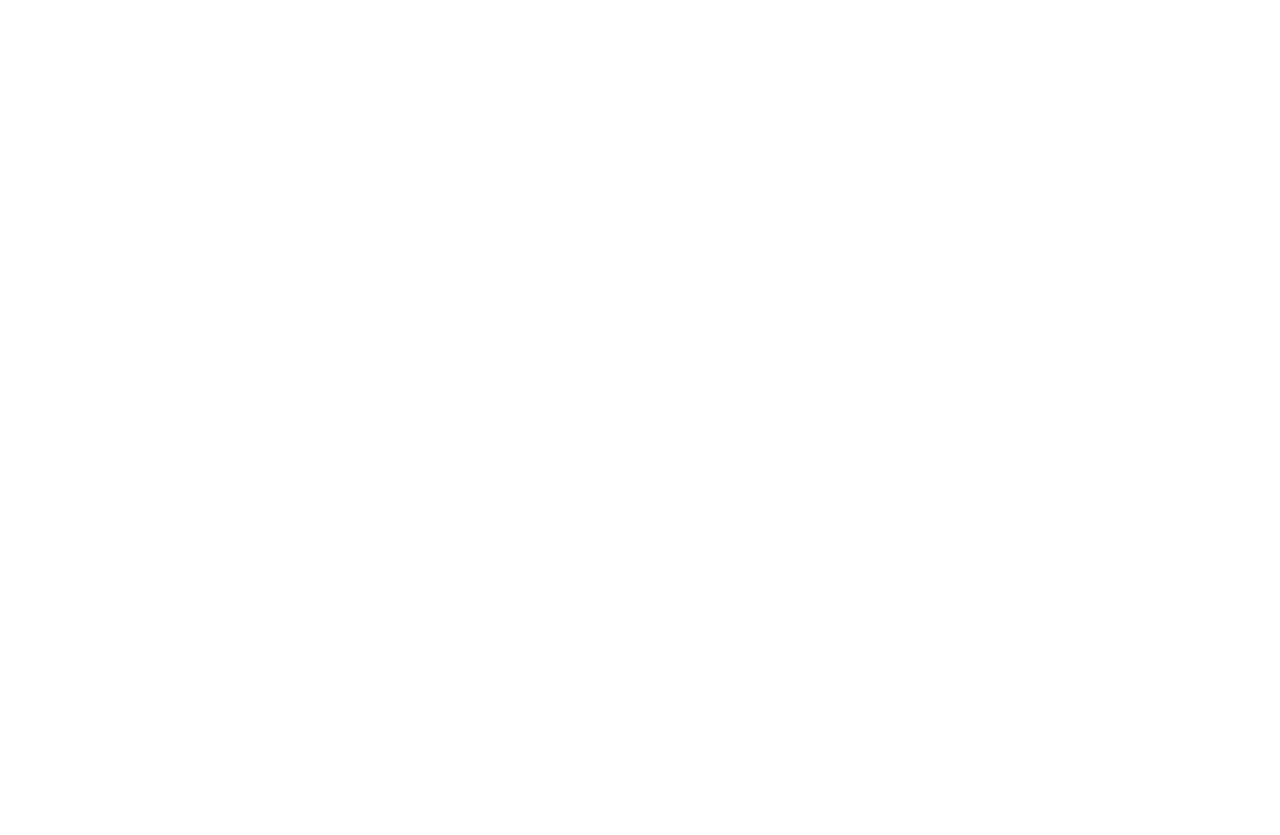
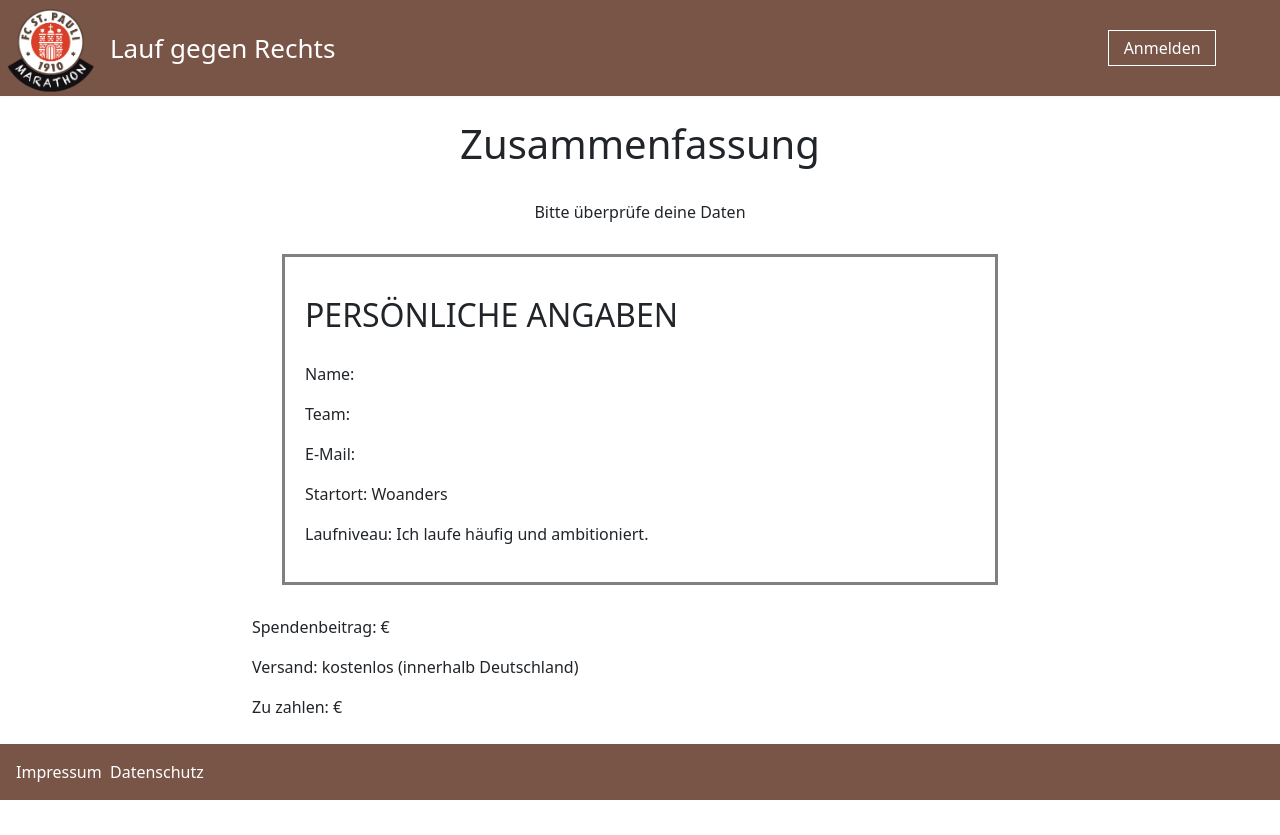
Before and after one commit to pace-running/pace3, a Next.js app in the folder frontend/pace-ui/: page /summary in a window 1280 px wide. Before the commit the page ends 800 px from the top, so only its background shows below. Built offline with nearby package versions, Linux system fonts and the light colour scheme.

Commit message:
Added Summary page and fixed some minor typing in join page
Co-authored by maximefloriani <maximetchangou2011@yahoo.fr>

```diff
--- a/frontend/pace-ui/components/Button/index.tsx
+++ b/frontend/pace-ui/components/Button/index.tsx
@@ -1,10 +1,10 @@
-import { EventHandler, FormEventHandler, MouseEventHandler } from "react";
+import { ChangeEventHandler, EventHandler, FormEventHandler, MouseEventHandler } from "react";
 
 type ButtonProps = {
     name: string;
     label: string;
     type: "submit" | "button";
-    onSubmit?: FormEventHandler;
+    onSubmit?: EventHandler<any>;
     onClick?: MouseEventHandler;
     disabled?: boolean;
     styling?: string;
--- a/frontend/pace-ui/components/TextInput/index.tsx
+++ b/frontend/pace-ui/components/TextInput/index.tsx
@@ -1,3 +1,5 @@
+import { ChangeEventHandler } from "react";
+
 type InputProps = {
   type: "email" | "text" | "number" | "password";
   placeholder?: string;
@@ -6,7 +8,7 @@
   label: string;
   helperLabel?: string;
   default?: string | number;
-  onChange: () => void;
+  onChange: ChangeEventHandler;
   valid?: boolean;
   errorMessage?: string;
 };
--- a/frontend/pace-ui/pages/join/dropdownOptions.ts
+++ b/frontend/pace-ui/pages/join/dropdownOptions.ts
@@ -15,7 +15,7 @@
 ];
 
 export const getSizeOptions = (
-  modelOptionValue: "unisex" | "slimfit"
+  modelOptionValue: String | undefined
 ): { label: string; value: string }[] => {
   const defaultSizes = [
     { label: "S", value: "s" },
@@ -28,5 +28,5 @@
     return [...defaultSizes, { label: "XXL", value: "xxl" }];
   }
 
-  return defaultSizes;
+  return  defaultSizes;
 };
--- a/frontend/pace-ui/pages/summary/index.tsx
+++ b/frontend/pace-ui/pages/summary/index.tsx
@@ -1,10 +1,101 @@
 import { NextPage } from "next";
+import BaseLayout from "../../components/Layout/baseLayout";
 import { useJoinFormContext } from "../../context/JoinFormContext";
 
 const SummaryPage: NextPage = () => {
   const { joinFormData } = useJoinFormContext();
+  console.log(joinFormData);
+  return (
+    <BaseLayout pageTitle="Zusammenfassung">
+      <div
+        className="container"
+        style={{ maxWidth: "800px", textAlign: "center" }}
+      >
+        <h1>Zusammenfassung</h1>
+        <p>Bitte überprüfe deine Daten</p>
+        <div
+          style={{
+            textAlign: "left",
+            border: "3px solid grey",
+            margin: "30px",
+            padding: "20px",
+          }}
+        >
+          <h2>PERSÖNLICHE ANGABEN</h2>
 
-  return <div></div>;
+          <p>
+            Name: {joinFormData?.firstname} {joinFormData?.lastname}
+          </p>
+          <p>Team: {joinFormData?.team}</p>
+          <p>E-Mail: {joinFormData?.email}</p>
+
+          {joinFormData?.starting_point === "hamburg" ? (
+            <p>Startort: Hamburg</p>
+          ) : (
+            <p>Startort: Woanders</p>
+          )}
+
+          {joinFormData?.running_level === "rarely" ? (
+            <p>Laufniveau: Ich laufe selten.</p>
+          ) : joinFormData?.running_level === "often" ? (
+            <p>Laufniveau: Ich laufe gelegentlich bis regelmäßig.</p>
+          ) : (
+            <p>Laufniveau: Ich laufe häufig und ambitioniert.</p>
+          )}
+        </div>
+
+        {joinFormData?.tshirt_toggle && (
+          <div
+            style={{
+              textAlign: "left",
+              display: "flex",
+              justifyContent: "center",
+              margin: "30px",
+              border: "3px solid grey",
+            }}
+          >
+            <div style={{ textAlign: "left", padding: "20px" }}>
+              <h2>T-SHIRT ANGABEN</h2>
+              {joinFormData?.tshirt_model === "unisex" ? (
+                <p>Modell: Unisex</p>
+              ) : (
+                <p>Modell: Tailliert</p>
+              )}
+
+              <p>
+                Größe:{" "}
+                <span style={{ textTransform: "uppercase" }}>
+                  {joinFormData?.tshirt_size}
+                </span>
+              </p>
+            </div>
+            <div style={{ textAlign: "left", padding: "20px" }}>
+              <h2>LIEFERADRESSE</h2>
+              <p>
+                {joinFormData?.address_firstname}{" "}
+                {joinFormData?.address_lastname}
+              </p>
+              <p>
+                {joinFormData?.street_name} {joinFormData?.house_number}
+              </p>
+              <p>
+                {joinFormData?.postal_code} {joinFormData?.city}
+              </p>
+              <p>{joinFormData?.address_extra}</p>
+              <p>{joinFormData?.country}</p>
+            </div>
+          </div>
+        )}
+
+        <div style={{ textAlign: "left" }}>
+          <p>Spendenbeitrag: {joinFormData?.donation}€</p>
+          <p>Versand: kostenlos (innerhalb Deutschland)</p>
+
+          <p>Zu zahlen: {joinFormData?.donation}€</p>
+        </div>
+      </div>
+    </BaseLayout>
+  );
 };
 
 export default SummaryPage;
```
Also changed, not shown: frontend/pace-ui/pages/join/index.tsx (+6 -2 lines), frontend/pace-ui/pages/join/joinFormSchema.ts (+7 -7 lines), 1 other file (tests, documents, lock files or other folders).
